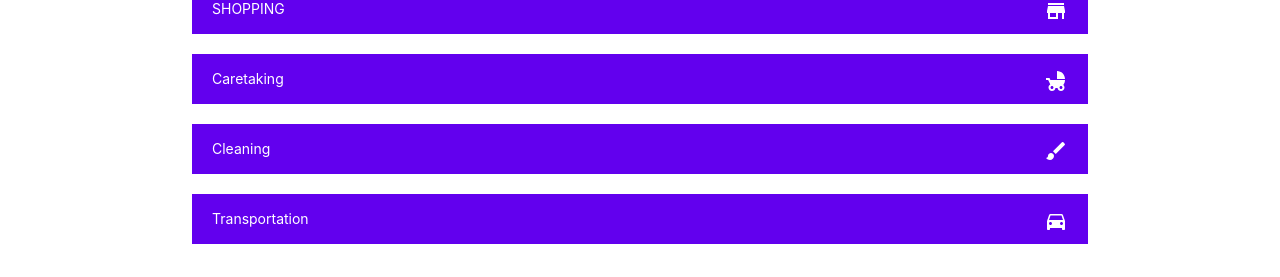
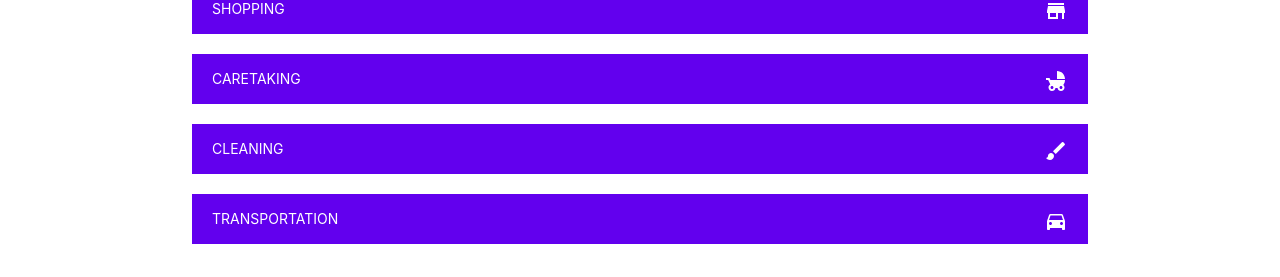
Before and after one commit to tjconti12/favorsApp_FE, a React (Create React App) app: page /home in a window 1280 px wide. Shown: the part 256-533 px from the top of the page. Built offline with nearby package versions, Linux system fonts and the light colour scheme.

Commit message:
fix text capitilization on home page

```diff
--- a/src/components/HomePage/HomePage.js
+++ b/src/components/HomePage/HomePage.js
@@ -24,13 +24,13 @@ const HomePage = ({ setAddModalOpen }) => {
                     <div className={HomePageStyles.task}><span>SHOPPING</span><StoreIcon/></div>
                 </Link>
                 <Link to="/caretaking" className={HomePageStyles.link}>
-                    <div className={HomePageStyles.task}><span>Caretaking</span><ChildFriendlyIcon/></div>
+                    <div className={HomePageStyles.task}><span>CARETAKING</span><ChildFriendlyIcon/></div>
                 </Link>
                 <Link to="/cleaning" className={HomePageStyles.link}>
-                    <div className={HomePageStyles.task}><span>Cleaning</span><BrushIcon/></div>
+                    <div className={HomePageStyles.task}><span>CLEANING</span><BrushIcon/></div>
                 </Link>
                 <Link to="/transportation" className={HomePageStyles.link}>
-                    <div className={HomePageStyles.task}><span>Transportation</span><DirectionsCarIcon/></div>
+                    <div className={HomePageStyles.task}><span>TRANSPORTATION</span><DirectionsCarIcon/></div>
                 </Link>
             </div>
         </div>
```
